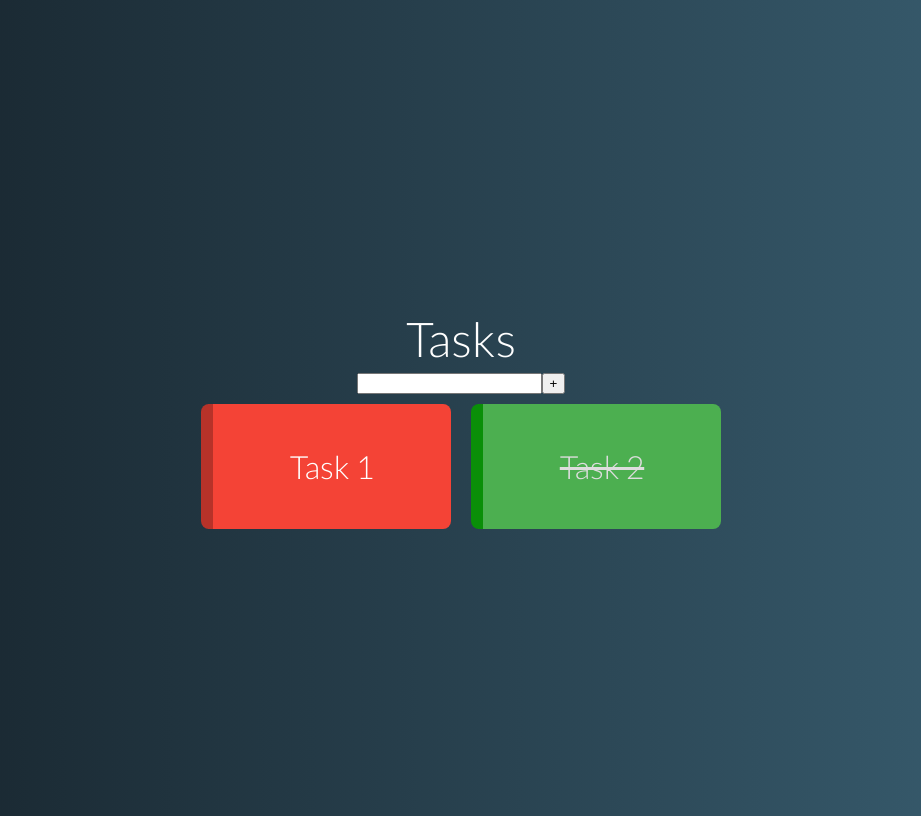
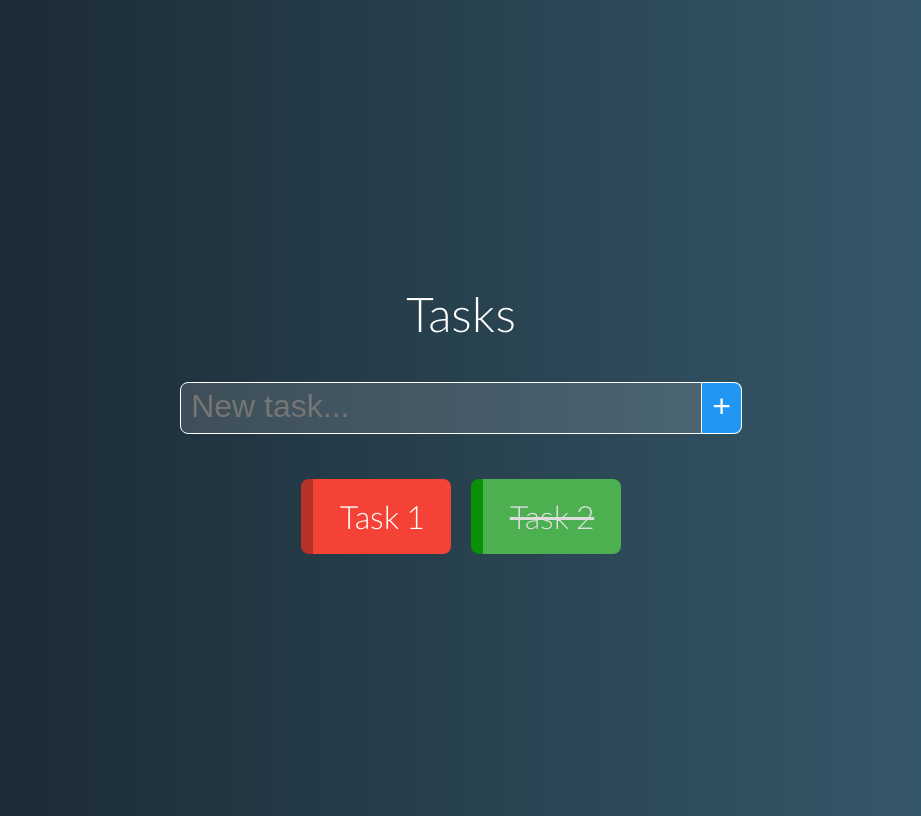
Before and after one commit to pierry01/vue-tasks-again, a Vue app: page / in a window 1280 px wide. Shown: the whole page, without its empty margins (179-1100 px from the left). Built offline with nearby package versions, Linux system fonts and the light colour scheme.

Commit message:
task component 1

```diff
--- a/src/components/NewTask.vue
+++ b/src/components/NewTask.vue
@@ -1,7 +1,14 @@
 <template>
   <div class="new-task">
-    <input v-model="title" @keydown.enter="addTask" type="text" />
-    <button @click="addTask">+</button>
+    <input
+      class="form-element"
+      v-model="title"
+      @keydown.enter="addTask"
+      type="text"
+      placeholder="New task..."
+    />
+
+    <button class="form-element" @click="addTask">+</button>
   </div>
 </template>
 
@@ -22,4 +29,29 @@
 </script>
 
 <style>
+.new-task {
+  margin: 35px;
+}
+
+.form-element {
+  outline: none;
+  font-size: 2rem;
+  border: 1px solid #fff;
+  padding: 5px 10px 8px;
+  color: #fff;
+}
+
+input.form-element {
+  width: 500px;
+  background-color: #fff2;
+  border-top-left-radius: 8px;
+  border-bottom-left-radius: 8px;
+}
+
+button.form-element {
+  border-left: none;
+  background-color: #2196f3;
+  border-top-right-radius: 8px;
+  border-bottom-right-radius: 8px;
+}
 </style>
--- a/src/components/Task.vue
+++ b/src/components/Task.vue
@@ -26,8 +26,8 @@
 <style>
 .task {
   box-sizing: border-box;
-  width: 250px;
-  height: 125px;
+  width: 150px;
+  height: 75px;
   padding: 10px;
   border-radius: 8px;
   font-size: 2rem;
```
